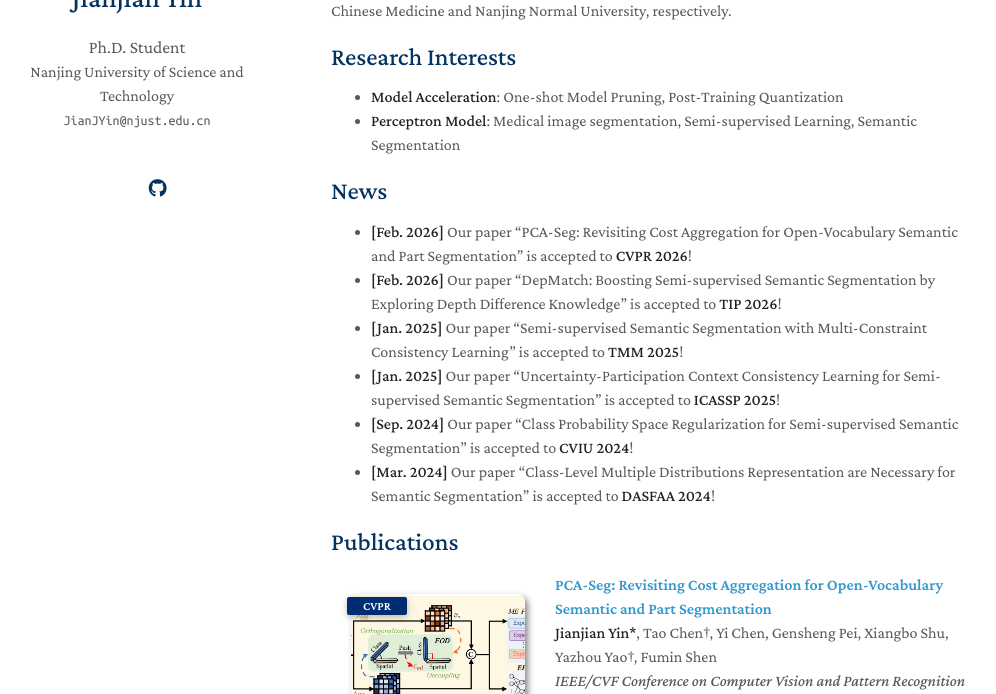
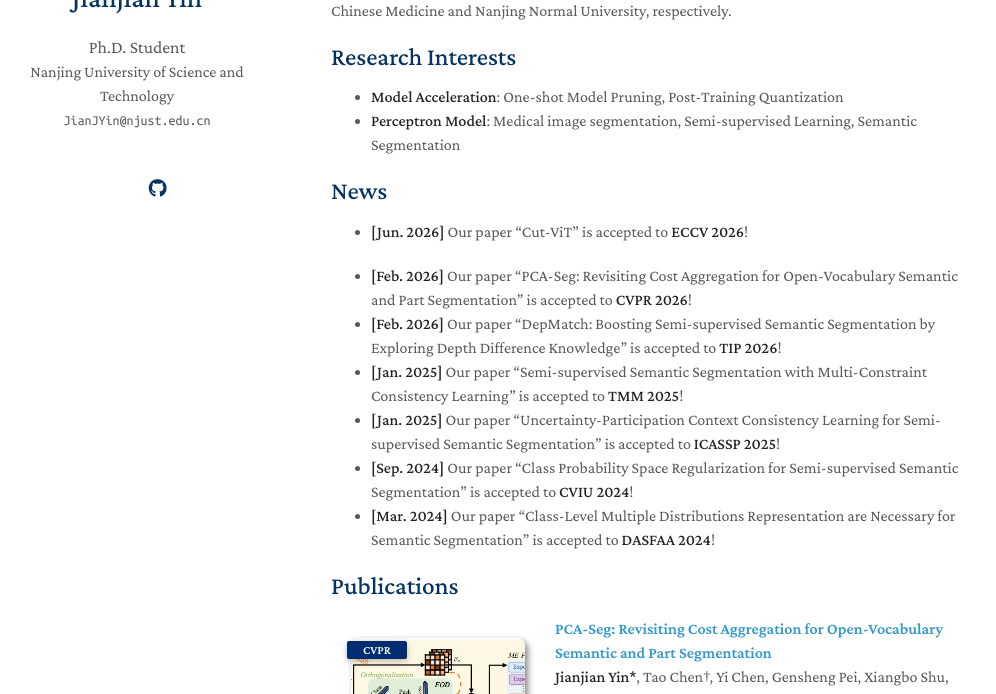
Before and after one commit to PixelSegTech/PixelSegTech.github.io, a Jekyll site: the page built from index.md, in a window 1280 px wide and 900 px high, cut to the strip 206-900 px from the top of the window. Shown: the whole strip, without its empty margins (139-1135 px from the left). Built offline with Jekyll 4.4.1, drawn with Linux system fonts in a browser that asks for light colours; a style sheet for code colours, icons or effects is not loaded; our own code applies the rules of GitHub Pages for plain Markdown files.

Commit message:
Update index.md

```diff
--- a/index.md
+++ b/index.md
@@ -12,6 +12,7 @@ I am currently a Ph.D. candidate in the school of Computer Science and Engineeri
 - **Perceptron Model**: Medical image segmentation, Semi-supervised Learning, Semantic Segmentation
 
 ## News
+- **[Jun. 2026]** Our paper "Cut-ViT" is accepted to **ECCV 2026**!
 
 - **[Feb. 2026]** Our paper "PCA-Seg: Revisiting  Cost Aggregation for Open-Vocabulary Semantic and Part Segmentation" is accepted to **CVPR 2026**!
 - **[Feb. 2026]** Our paper "DepMatch: Boosting Semi-supervised  Semantic Segmentation by Exploring  Depth Difference Knowledge" is accepted to **TIP 2026**!
```
